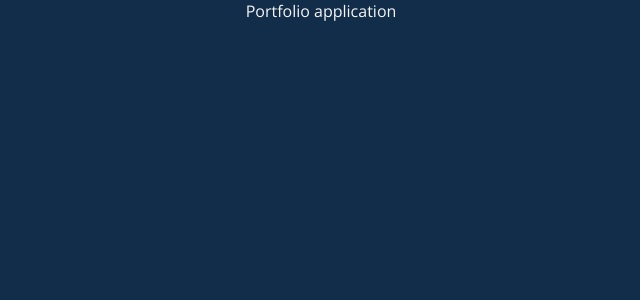
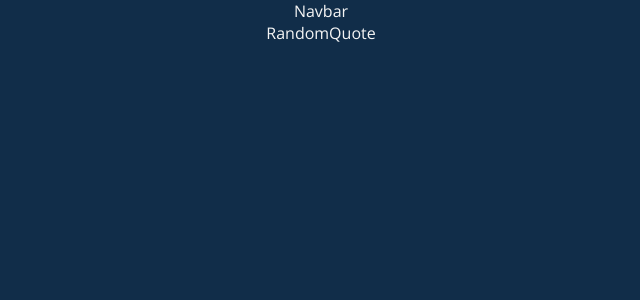
Before and after one commit to MykhailoShevchenko12/portfolio-project, a React (Create React App) app: page /random-quotes in a window 1280 px wide. Shown: the top 300 px of the page, without its empty margins (319-959 px from the left). Built offline with nearby package versions, Linux system fonts and the light colour scheme.

Commit message:
Made the main structure for the whole application

```diff
--- a/package.json
+++ b/package.json
@@ -9,6 +9,7 @@
     "@testing-library/user-event": "^13.5.0",
     "react": "^19.1.1",
     "react-dom": "^19.1.1",
+    "react-router-dom": "^7.9.3",
     "react-scripts": "5.0.1",
     "web-vitals": "^2.1.4"
   },
--- a/src/App.js
+++ b/src/App.js
@@ -1,7 +1,22 @@
+import { Routes, Route } from 'react-router-dom';
 import './App.css';
+import MainPage from './pages/MainPage/MainPage';
+import RandomQuote from './pages/RandomQuote/RandomQuote';
+import BookLibrary from './pages/BookLibraryApp/BookLibrary';
+import Layout from './components/Layout/Layout';
 
 function App() {
-  return <div className="App">Portfolio application</div>;
+  return (
+    <div className="App">
+      <Routes>
+        <Route element={<Layout />}>
+          <Route path="/" element={<MainPage />} />
+          <Route path="random-quotes" element={<RandomQuote />} />
+          <Route path="book-library" element={<BookLibrary />} />
+        </Route>
+      </Routes>
+    </div>
+  );
 }
 
 export default App;
--- /dev/null
+++ b/src/components/Layout/Layout.jsx
@@ -0,0 +1,13 @@
+import { Outlet } from 'react-router-dom';
+import Navbar from '../Navbar/Navbar';
+
+const Layout = () => {
+  return (
+    <>
+      <Navbar />
+      <Outlet />
+    </>
+  );
+};
+
+export default Layout;
--- /dev/null
+++ b/src/components/Navbar/Navbar.jsx
@@ -0,0 +1,7 @@
+// import styles from './Navbar.module.css';
+
+const Navbar = () => {
+  return <div>Navbar</div>;
+};
+
+export default Navbar;
--- a/src/index.js
+++ b/src/index.js
@@ -1,6 +1,11 @@
 import ReactDOM from 'react-dom/client';
+import { BrowserRouter } from 'react-router-dom';
 import './index.css';
 import App from './App';
 
 const root = ReactDOM.createRoot(document.getElementById('root'));
-root.render(<App />);
+root.render(
+  <BrowserRouter>
+    <App />
+  </BrowserRouter>
+);
--- /dev/null
+++ b/src/pages/BookLibraryApp/BookLibrary.jsx
@@ -0,0 +1,7 @@
+// import styles from './BookLibrary.module.css';
+
+const BookLibrary = () => {
+  return <div>BookLibrary</div>;
+};
+
+export default BookLibrary;
--- /dev/null
+++ b/src/pages/MainPage/MainPage.jsx
@@ -0,0 +1,5 @@
+const MainPage = () => {
+  return <div>MainPage</div>;
+};
+
+export default MainPage;
--- /dev/null
+++ b/src/pages/RandomQuote/RandomQuote.jsx
@@ -0,0 +1,7 @@
+// import styles from './RandomQuote.module.css';
+
+const RandomQuote = () => {
+  return <div>RandomQuote</div>;
+};
+
+export default RandomQuote;
```
Also changed, not shown: src/components/Navbar/Navbar.module.css (added), src/pages/BookLibraryApp/BookLibrary.module.css (added), src/pages/MainPage/MainPage.module.css (added), src/pages/RandomQuote/RandomQuote.module.css (added), 1 other file (tests, documents, lock files or other folders).
